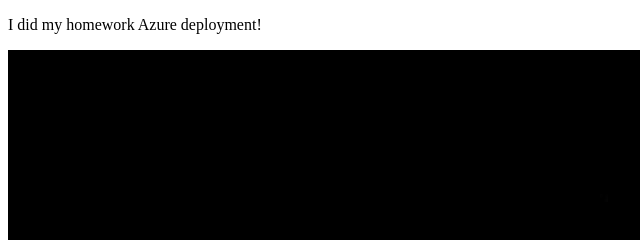
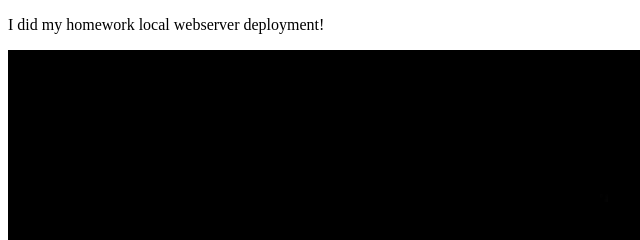
Before and after one commit to vamsi1920/ITC505, a plain HTML site: page index.html in a window 1280 px wide. Shown: the top 240 px of the page, 0-640 px from the left. Drawn offline with Linux system fonts and the light colour scheme.

Commit message:
Update index.html

```diff
--- a/index.html
+++ b/index.html
@@ -5,7 +5,7 @@
     </head>
     <body>
         <p>
-            I did my homework  Azure deployment!
+            I did my homework  local webserver deployment!
         </p>
         <img src="Lab1.jpg">
     </body>
```
